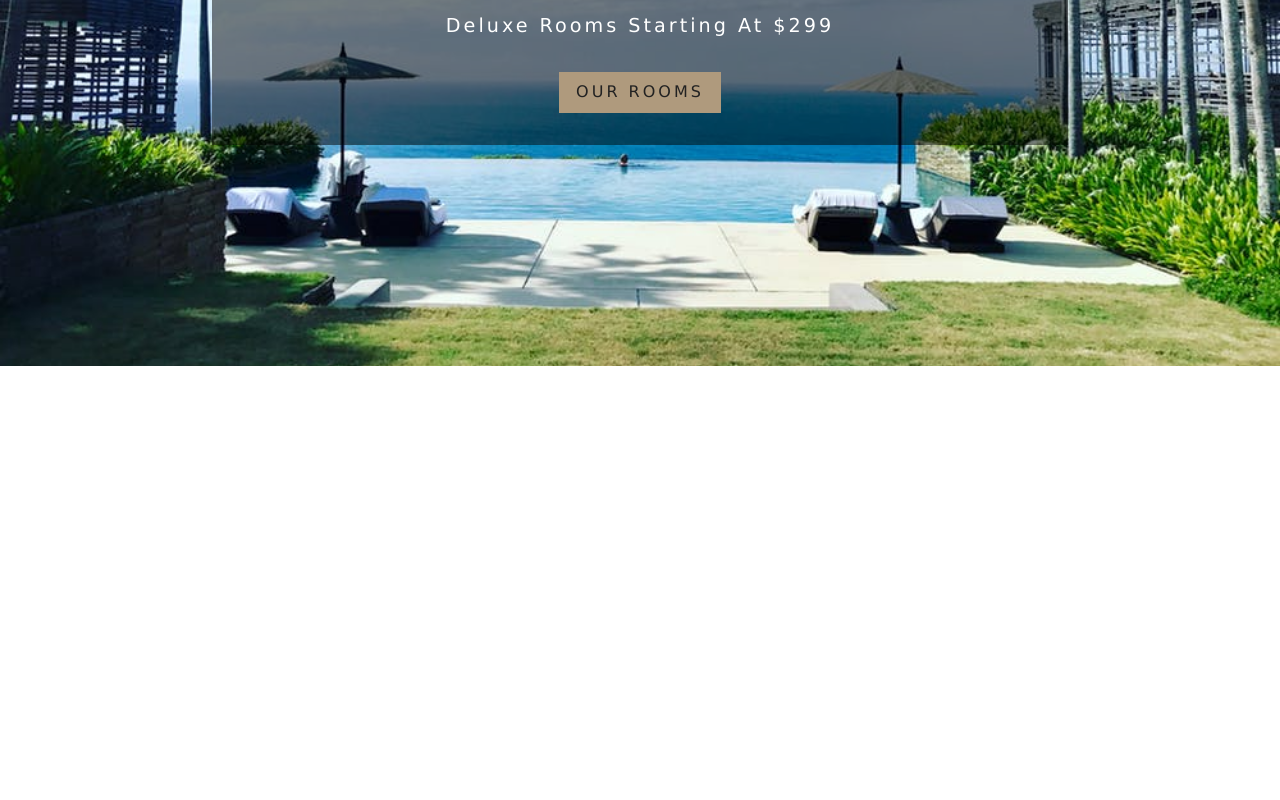
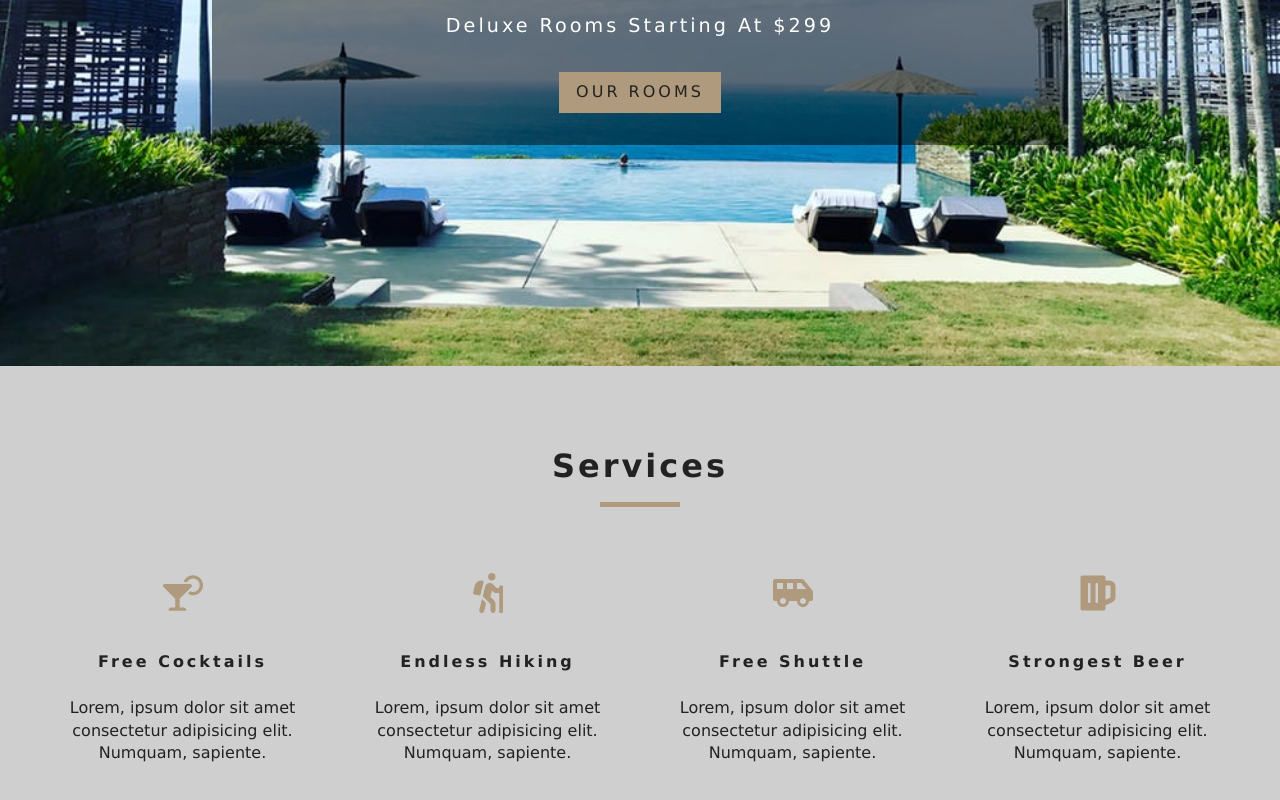
Before and after one commit to demonstar3/react-resort-booking, a React (Create React App) app: page / in a window 1280 px wide. Shown: the part 434-1234 px from the top of the page. Before the commit the page ends 800 px from the top, so only its background shows below. Built offline with nearby package versions, Linux system fonts and the light colour scheme.

Commit message:
services component done

```diff
--- a/src/App.css
+++ b/src/App.css
@@ -252,6 +252,7 @@
 }
 .services h6 {
   letter-spacing: var(--mainSpacing);
+  text-transform: capitalize;
 }
 .services p {
   width: 80%;
--- a/src/components/Banner.js
+++ b/src/components/Banner.js
@@ -4,7 +4,7 @@
   return (
     <div className="banner">
       <h1>{title}</h1>
-      <div></div>
+      <div />
       <p>{subtitle}</p>
       {children}
     </div>
--- /dev/null
+++ b/src/components/Services.js
@@ -0,0 +1,51 @@
+import React, { useState } from "react";
+import Title from "./Title";
+import { FaCocktail, FaHiking, FaShuttleVan, FaBeer } from "react-icons/fa";
+
+const Services = () => {
+  const [services, setServices] = useState([
+    {
+      icon: <FaCocktail />,
+      title: "free cocktails",
+      info:
+        "Lorem, ipsum dolor sit amet consectetur adipisicing elit. Numquam, sapiente."
+    },
+    {
+      icon: <FaHiking />,
+      title: "Endless Hiking",
+      info:
+        "Lorem, ipsum dolor sit amet consectetur adipisicing elit. Numquam, sapiente."
+    },
+    {
+      icon: <FaShuttleVan />,
+      title: "Free shuttle",
+      info:
+        "Lorem, ipsum dolor sit amet consectetur adipisicing elit. Numquam, sapiente."
+    },
+    {
+      icon: <FaBeer />,
+      title: "Strongest beer",
+      info:
+        "Lorem, ipsum dolor sit amet consectetur adipisicing elit. Numquam, sapiente."
+    }
+  ]);
+
+  return (
+    <section className="services">
+      <Title title="services" />
+      <div className="services-center">
+        {services.map((item, index) => {
+          return (
+            <article key={index} className="service">
+              <span>{item.icon}</span>
+              <h6>{item.title}</h6>
+              <p>{item.info}</p>
+            </article>
+          );
+        })}
+      </div>
+    </section>
+  );
+};
+
+export default Services;
--- /dev/null
+++ b/src/components/Title.js
@@ -0,0 +1,12 @@
+import React from "react";
+
+const Title = ({ title }) => {
+  return (
+    <div className="section-title">
+      <h4>{title}</h4>
+      <div />
+    </div>
+  );
+};
+
+export default Title;
--- a/src/pages/Home.js
+++ b/src/pages/Home.js
@@ -2,16 +2,23 @@
 import { Link } from "react-router-dom";
 import Hero from "../components/Hero";
 import Banner from "../components/Banner";
+import Services from "../components/Services";
 
 const Home = () => {
   return (
+    <>
       <Hero>
-      <Banner title="luxurious rooms" subtitle="deluxe rooms starting at $299">
+        <Banner
+          title="luxurious rooms"
+          subtitle="deluxe rooms starting at $299"
+        >
           <Link to="rooms" className="btn-primary">
             our rooms
           </Link>
         </Banner>
       </Hero>
+      <Services />
+    </>
   );
 };
 
```
Lines whose indentation alone changed are shown as unchanged.
